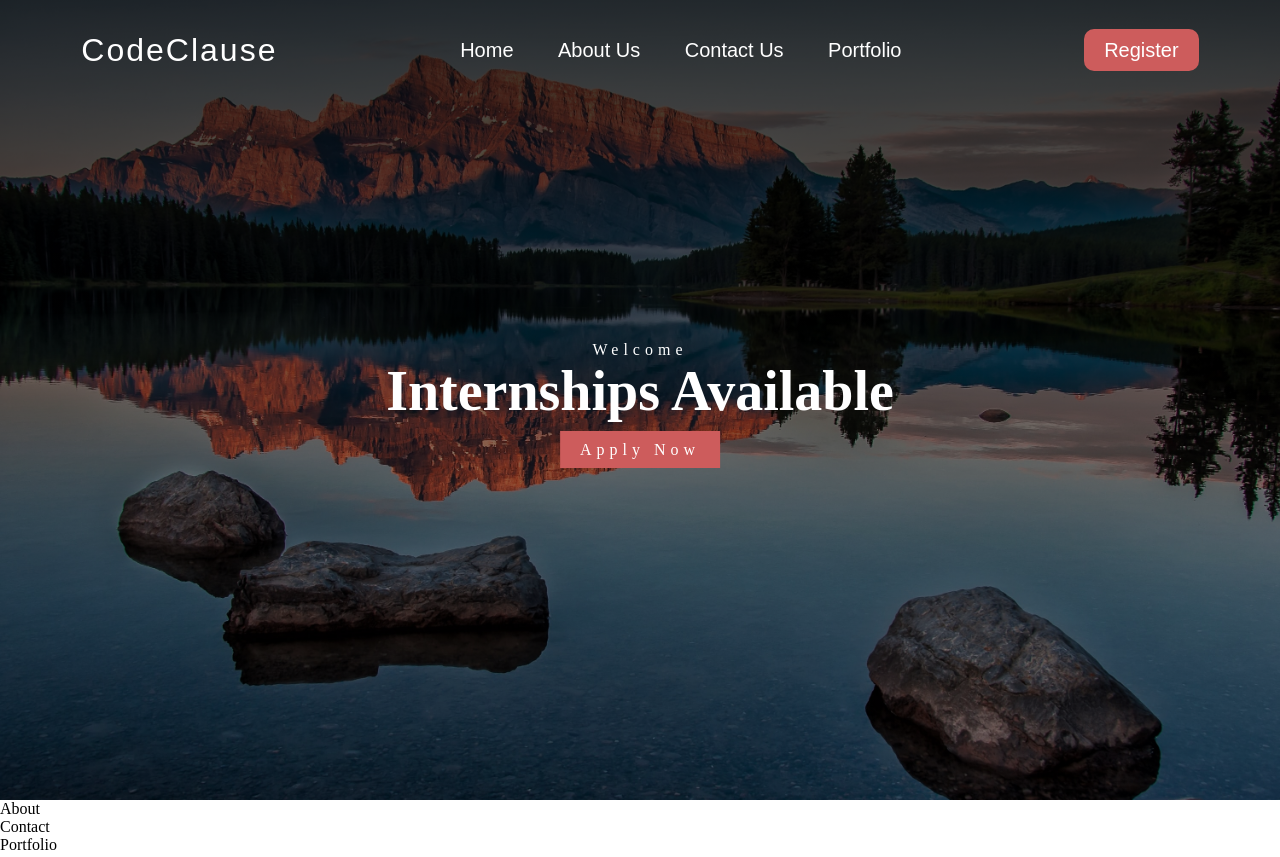
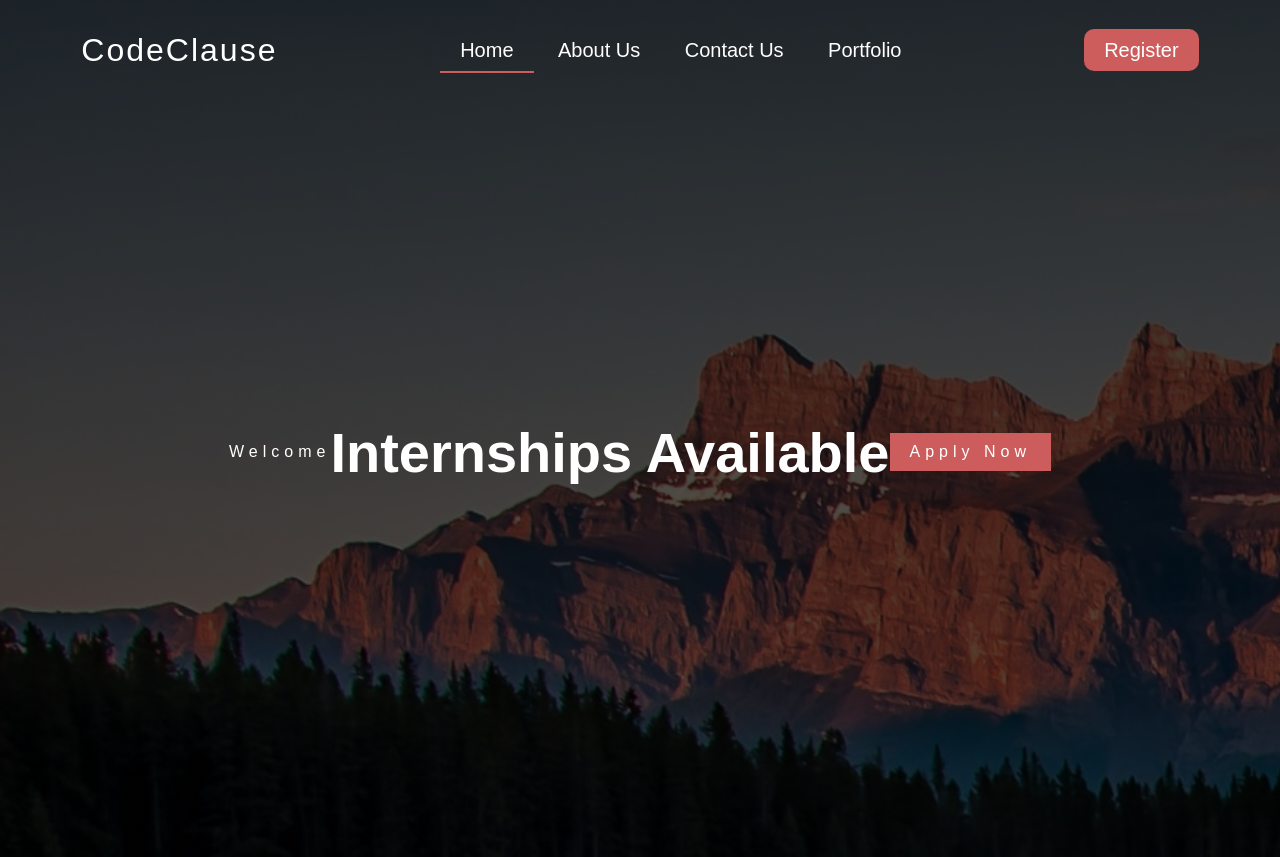
Before and after one commit to AYUSH-TRIVEDI6936484/CodeClause_Landing_Page, a plain HTML site: page index.html in a window 1280 px wide. Shown: the top 857 px of the page. Drawn offline with Linux system fonts and the light colour scheme.

Commit message:
adding other sections and js element

```diff
--- a/index.html
+++ b/index.html
@@ -15,7 +15,7 @@
                 CodeClause
             </div>
             <div class="menu">
-                <a href="#home">Home</a>
+                <a href="#home" class="active">Home</a>
                 <a href="#about">About Us</a>
                 <a href="#contact">Contact Us</a>
                 <a href="#portfoilo">Portfolio</a>
@@ -24,9 +24,9 @@
                 <a href="#">Register</a>
             </div>
         </nav>
-    </header>
         <section id="home">
             <span>Welcome</span>
+            <br>
             <h1>Internships Available</h1>
             <br>
             <a href="#">Apply Now</a>
@@ -40,6 +40,8 @@
         <section id="portfoilo">
             Portfolio
         </section>
+    </header>
+    <script src="script.js"></script>
 </body>
 
 </html>
--- /dev/null
+++ b/script.js
@@ -0,0 +1,18 @@
+let sections = document.querySelectorAll('section');
+let navLinks= document.querySelectorAll('header nav a');
+
+window.onscroll = () =>{
+    sections.forEach(sec=>{
+        let top=window.scrollY;
+        let offset=sec.offsetTop - 150;
+        let height=sec.offsetHeight;
+        let id= sec.getAttribute('id');
+
+        if(top >= offset && top < offset+height){
+            navLinks.forEach(links=> {
+                links.classList.remove('active');
+                document.querySelector('header nav a[href*=' + id +']').classList.add('active');
+            });
+        };
+    });
+};
--- a/style.css
+++ b/style.css
@@ -3,6 +3,7 @@
     padding: 0;
     text-decoration: none;
     box-sizing: border-box;
+    /* background: url('image_task1.jpg'); */
 }
 
 html{
@@ -11,8 +12,10 @@ html{
 }
 
 header{
+    /* position: fixed; */
+    top: 0;
     width: 100%;
-    height: 100vh;
+    height: 366vh;
     font-family: sans-serif;
     background-image:linear-gradient(rgba(0,0,0,0.8),rgba(0,0,0,0.2)), url('image_task1.jpg');
     background-size: cover;
@@ -24,7 +27,7 @@ header{
     position: sticky;
     z-index: 1000;
     top: 0;
-    /* background: scroll; */
+    background: scroll;
     /* background-color:aqua; */
     color: white;
     justify-content: space-around;
@@ -56,6 +59,11 @@ header{
     transition: 0.4s linear;
 }
 
+.menu a.active{
+    border-bottom: 2px solid indianred;
+    transition: 0.4s linear;
+}
+
 .menu a:hover::before{
     width: 90%;
 }
@@ -74,7 +82,7 @@ header{
     border-radius: 10px;
 }
 
-#home{
+/* #home{
     max-width: 650px;
     position: absolute;
     top: 50%;
@@ -82,9 +90,13 @@ header{
     transform:translate(-50%,-50%);
     text-align: center;
     color: white;
+} */
+#home{
+    text-align: center;
 }
 
 #home span{
+    top: 15%;
     letter-spacing: 5px;
 }
 
@@ -104,3 +116,11 @@ header{
     background: transparent;
     border: 2px solid indianred;
 }
+
+section{
+    min-height: 88vh;
+    display: flex;
+    justify-content: center;
+    align-items: center;
+    color: white;
+}
```
